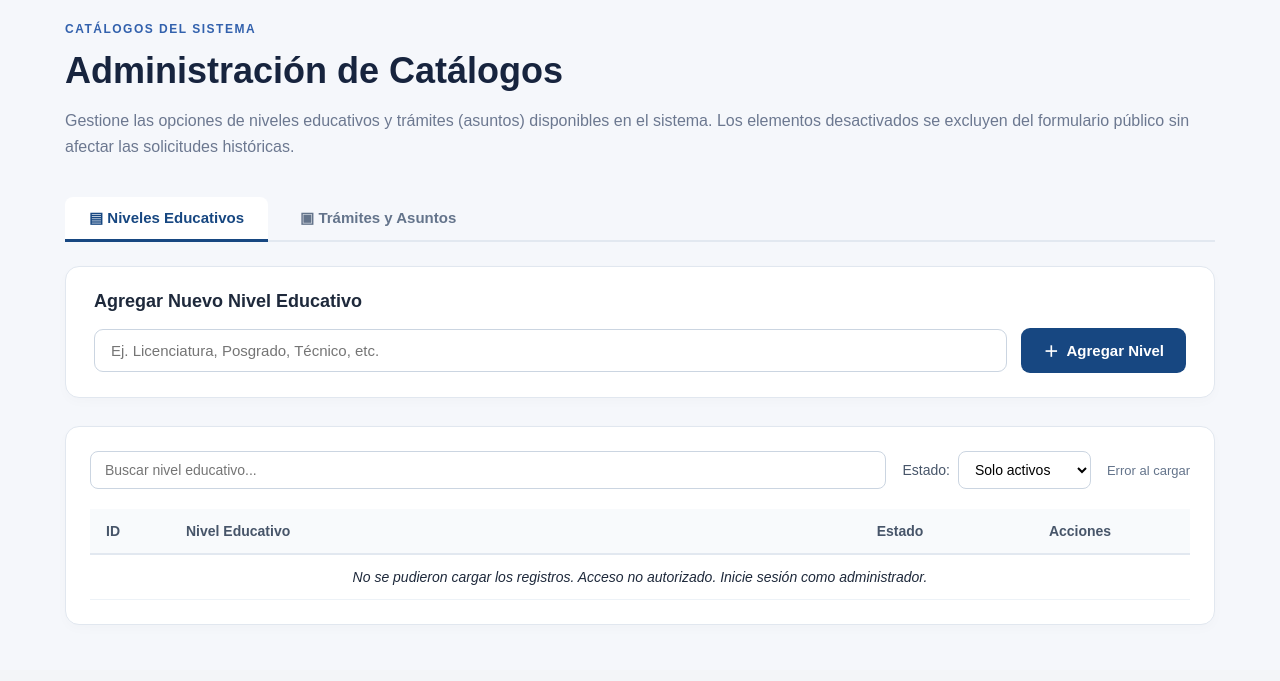
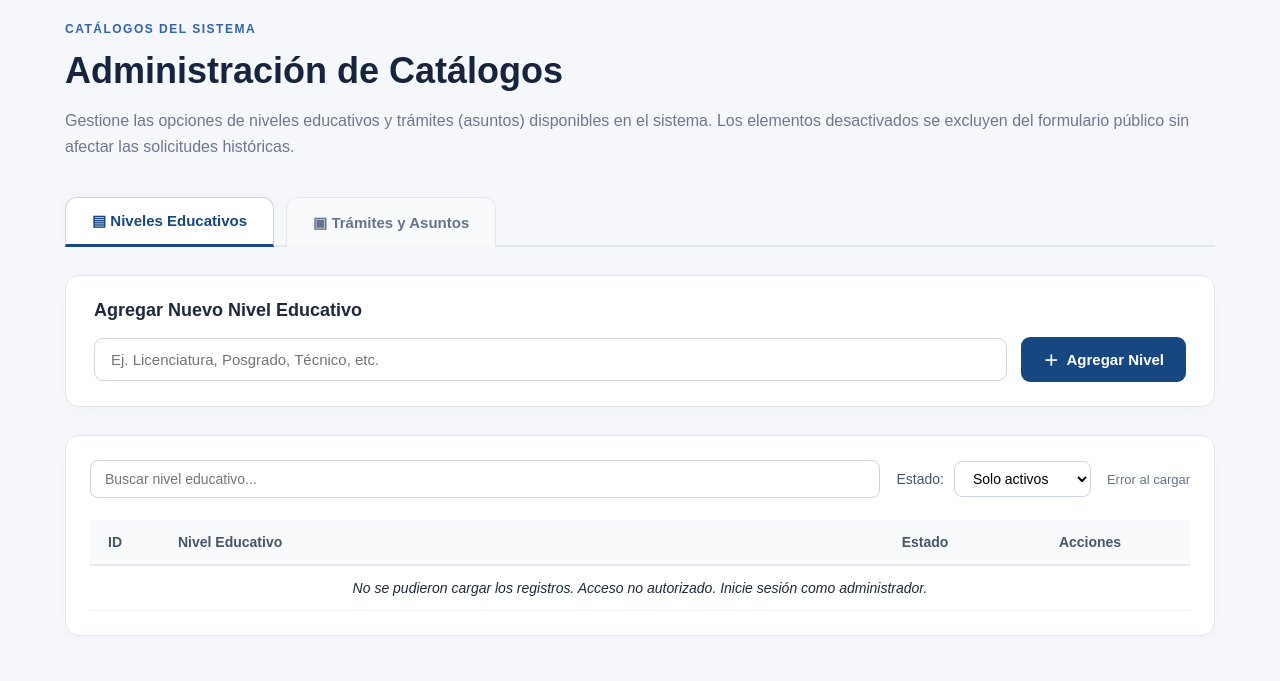
Before and after one commit to carlinifdz/DW_ticket_de_turno, a Flask app: template templates/admin/catalogos.html in a window 1280 px wide. Shown: the part 140-821 px from the top of the page. Before the commit the page ends 765 px from the top, so only its background shows below. Run offline with Flask 3, Linux system fonts and the light colour scheme; the template is opened without the code that fills it, so the values that code supplies are empty; parts of the project's set-up code (start-up, migrations or seed data) failed here and were passed over.

Commit message:
Mejora alineacion de columnas de tabla y pestañas en catalogos

```diff
--- a/static/admin.css
+++ b/static/admin.css
@@ -635,42 +635,44 @@
     color: #dc2626;
 }
 
-/* PESTAÑAS (TABS) ADMINISTRATIVAS */
+/* PESTAÑAS (TABS) ADMINISTRATIVAS - MEJOR ALINEADAS Y MODERNAS */
 .tabs-container {
     display: flex;
-    gap: 8px;
-    margin-bottom: 24px;
+    gap: 12px;
+    margin-bottom: 28px;
     border-bottom: 2px solid #e2e8f0;
     padding-bottom: 0;
 }
 
 .tab-btn {
-    padding: 12px 24px;
+    padding: 14px 26px;
     font-size: 15px;
-    font-weight: 600;
-    background: transparent;
+    font-weight: 700;
+    background: #f8fafc;
     color: #64748b;
-    border: 0;
-    border-bottom: 3px solid transparent;
+    border: 1px solid #e2e8f0;
+    border-bottom: 0;
+    border-radius: 12px 12px 0 0;
     cursor: pointer;
-    transition: all .15s ease;
+    transition: all .2s ease;
     display: inline-flex;
     align-items: center;
-    gap: 8px;
+    gap: 10px;
     margin-bottom: -2px;
+    box-shadow: inset 0 -2px 4px rgba(0,0,0,0.02);
 }
 
 .tab-btn:hover {
     color: #174781;
-    background: #f1f5f9;
-    border-radius: 8px 8px 0 0;
+    background: #eef4fb;
 }
 
 .tab-btn.active {
     color: #174781;
-    border-bottom-color: #174781;
     background: white;
-    border-radius: 8px 8px 0 0;
+    border-color: #cbd5e1;
+    border-bottom: 3px solid #174781;
+    box-shadow: 0 -3px 10px rgba(0,0,0,0.03);
 }
 
 .tab-panel {
@@ -681,3 +683,64 @@
 .tab-panel.active {
     display: block;
 }
+
+/* ALINEACIÓN Y ANCHOS FIJOS EN TABLAS ADMINISTRATIVAS */
+.tabla-admin {
+    width: 100%;
+    border-collapse: collapse;
+    table-layout: fixed; /* Asegura anchos uniformes entre columnas */
+}
+
+.tabla-admin th,
+.tabla-admin td {
+    padding: 14px 18px;
+}
+
+.col-id {
+    width: 70px;
+}
+
+.col-estado {
+    width: 130px;
+}
+
+.col-acciones {
+    width: 200px;
+}
+
+.acciones-inline {
+    display: flex;
+    justify-content: center;
+    align-items: center;
+    gap: 8px;
+}
+
+.btn-accion {
+    min-width: 82px;
+    text-align: center;
+}
+
+/* BUSCADOR Y TOOLBAR BIEN DISTRIBUIDOS */
+.tabla-toolbar {
+    display: flex;
+    gap: 16px;
+    align-items: center;
+    justify-content: space-between;
+    flex-wrap: wrap;
+    margin-bottom: 22px;
+}
+
+.filtro-box {
+    display: flex;
+    align-items: center;
+    gap: 10px;
+}
+
+.filtro-box select {
+    padding: 8px 14px;
+    border: 1px solid #cbd5e1;
+    border-radius: 8px;
+    font-size: 14px;
+    background-color: white;
+    font-weight: 500;
+}
--- a/templates/admin/catalogos.html
+++ b/templates/admin/catalogos.html
@@ -106,10 +106,10 @@
                     <table class="tabla-admin">
                         <thead>
                             <tr>
-                                <th style="width: 80px;">ID</th>
-                                <th>Nivel Educativo</th>
-                                <th style="width: 140px; text-align: center;">Estado</th>
-                                <th style="width: 220px; text-align: center;">Acciones</th>
+                                <th class="col-id">ID</th>
+                                <th class="col-nombre-th">Nivel Educativo</th>
+                                <th class="col-estado text-center">Estado</th>
+                                <th class="col-acciones text-center">Acciones</th>
                             </tr>
                         </thead>
                         <tbody id="tbodyNiveles">
@@ -178,10 +178,10 @@
                     <table class="tabla-admin">
                         <thead>
                             <tr>
-                                <th style="width: 80px;">ID</th>
-                                <th>Asunto o Trámite</th>
-                                <th style="width: 140px; text-align: center;">Estado</th>
-                                <th style="width: 220px; text-align: center;">Acciones</th>
+                                <th class="col-id">ID</th>
+                                <th class="col-nombre-th">Asunto o Trámite</th>
+                                <th class="col-estado text-center">Estado</th>
+                                <th class="col-acciones text-center">Acciones</th>
                             </tr>
                         </thead>
                         <tbody id="tbodyAsuntos">
```
